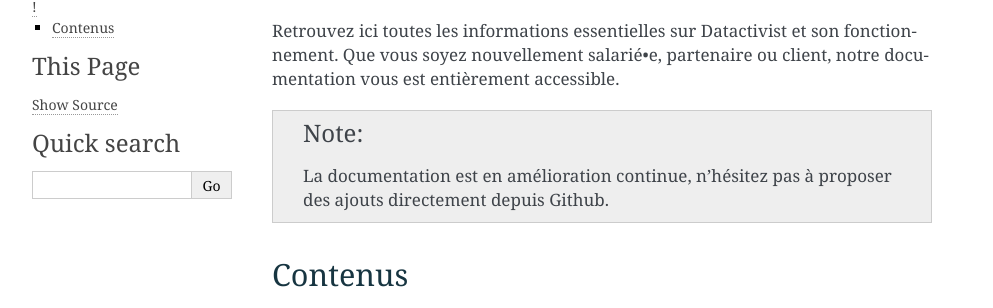
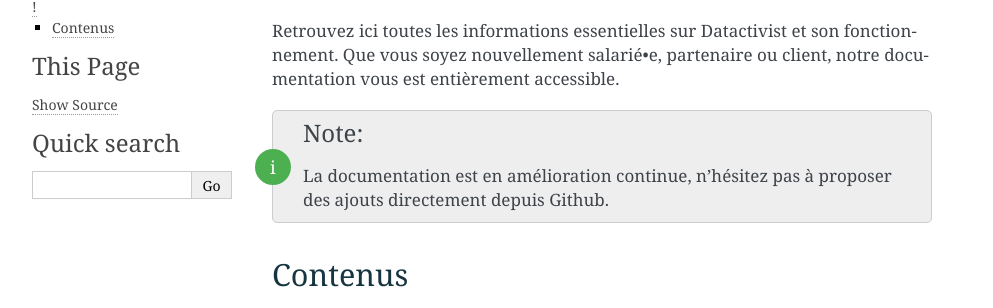
Before and after one commit to datactivist/documentation-datactivist, a Sphinx documentation site: the page built from docs/source/index.rst, in a window 1280 px wide. Shown: the part 140-448 px from the top of the page, without its empty margins (148-1141 px from the left). Built offline with Sphinx 7.4.7, drawn with Linux system fonts in a browser that asks for light colours.

Commit message:
Update custom.css

```diff
--- a/docs/source/_static/custom.css
+++ b/docs/source/_static/custom.css
@@ -30,3 +30,45 @@
 tbody tr:nth-child(odd) {
   background-color: #fff;
 }
+
+/* Style pour les hints */
+.admonition {
+    border-radius: 5px;
+    border-width: 1px;
+    border-style: solid;
+    margin: 10px 0px;
+    padding: 10px 15px;
+    position: relative;
+}
+
+.admonition:before {
+    background: #4CAF50;
+    border-radius: 50%;
+    content: "i";
+    color: #FFFFFF;
+    font-size: 18px;
+    height: 36px;
+    left: -18px;
+    line-height: 36px;
+    position: absolute;
+    text-align: center;
+    top: 50%;
+    transform: translateY(-50%);
+    width: 36px;
+}
+
+.admonition-tip:before {
+    background: #2196F3;
+}
+
+.admonition-warning:before {
+    background: #FFC107;
+}
+
+.admonition-important:before {
+    background: #F44336;
+}
+
+.admonition-note:before {
+    background: #9C27B0;
+}
```
